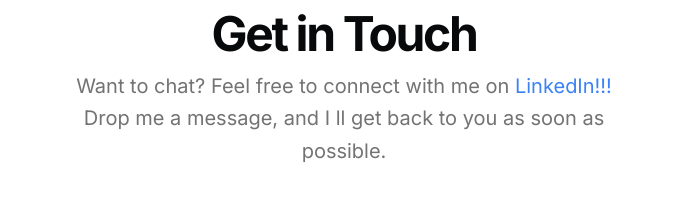
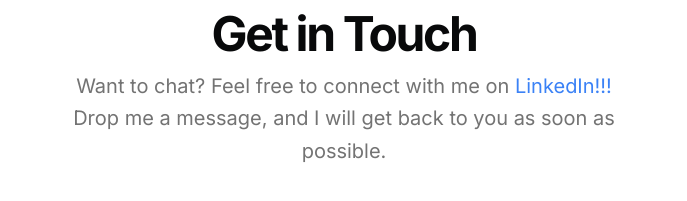
Before and after one commit to joswinemmanuel/JoswinEmmanuel-Portfolio, a Next.js app: page / in a window 1280 px wide. Shown: the part 4948-5149 px from the top of the page, without its empty margins (296-983 px from the left). Built offline with nearby package versions, Linux system fonts and the light colour scheme.

Commit message:
Last changes

```diff
--- a/src/app/page.tsx
+++ b/src/app/page.tsx
@@ -211,7 +211,7 @@ export default function Page() {
                 >
                   LinkedIn!!!
                 </Link>{" "}
-                Drop me a message, and I ll get back to you as soon as possible.
+                Drop me a message, and I will get back to you as soon as possible.
               </p>
             </div>
           </BlurFade>
```
